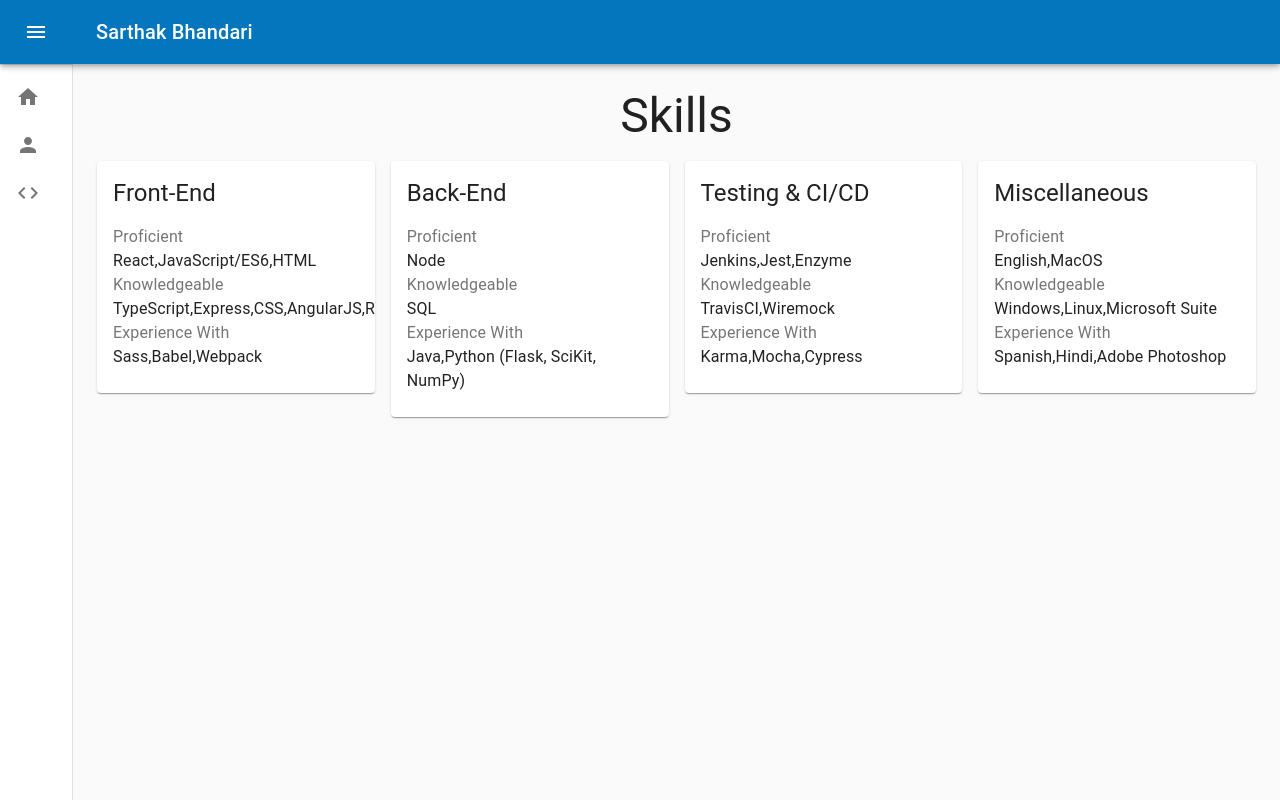
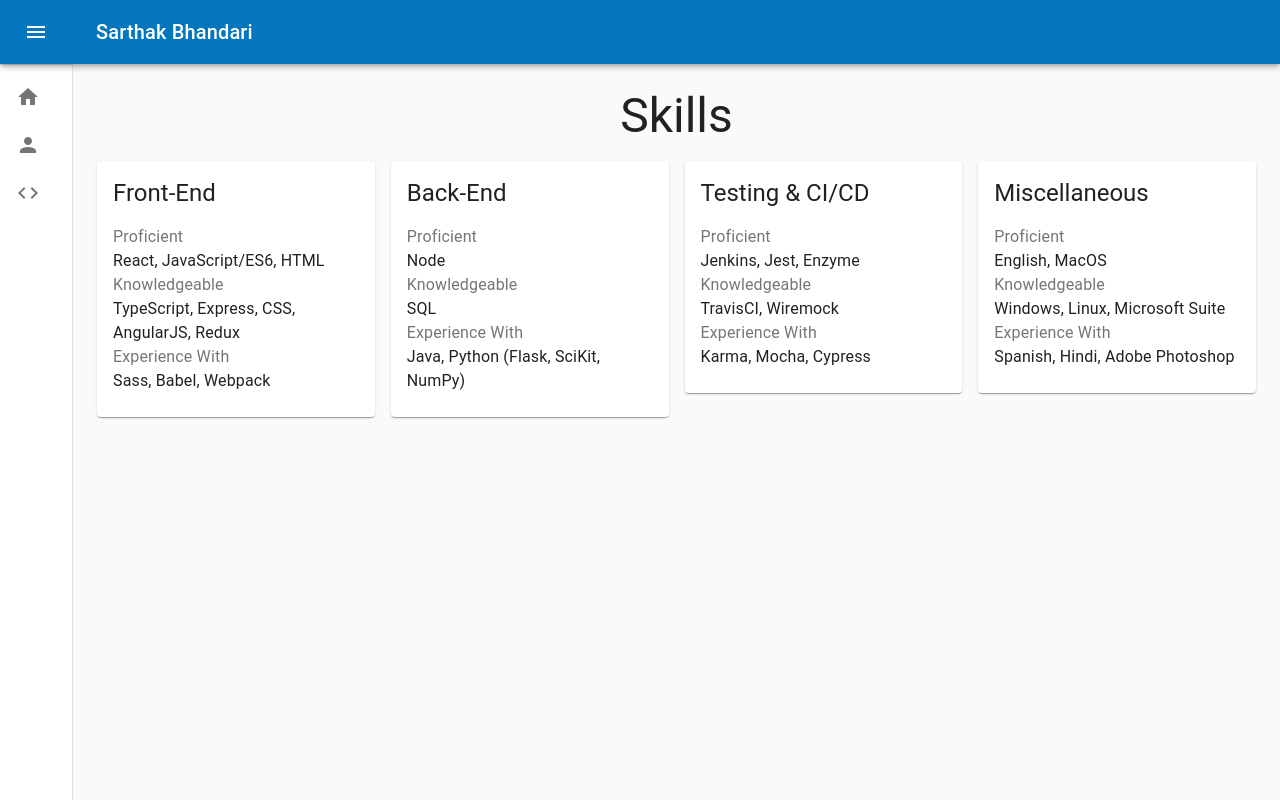
Before and after one commit to sartechb/sartechb.github.io, a React (Create React App) app: page /skills in a window 1280 px wide. Built offline with nearby package versions, Linux system fonts and the light colour scheme.

Commit message:
fix(skills): separate skills properly with a space
Replaces toString with join, rendering the list of skillsets correctly

```diff
--- a/src/pages/Skills.tsx
+++ b/src/pages/Skills.tsx
@@ -75,7 +75,7 @@ export const Skills: React.FC = () => {
                                         Proficient
                                     </Typography>
                                     <Typography align="left">
-                                        {skill.proficient.toString()}
+                                        {skill.proficient.join(', ')}
                                     </Typography>
                                     <Typography
                                         color="textSecondary"
@@ -84,7 +84,7 @@ export const Skills: React.FC = () => {
                                         Knowledgeable
                                     </Typography>
                                     <Typography align="left">
-                                        {skill.knowledgeable.toString()}
+                                        {skill.knowledgeable.join(', ')}
                                     </Typography>
                                     <Typography
                                         color="textSecondary"
@@ -93,7 +93,7 @@ export const Skills: React.FC = () => {
                                         Experience With
                                     </Typography>
                                     <Typography align="left">
-                                        {skill.experienceWith.toString()}
+                                        {skill.experienceWith.join(', ')}
                                     </Typography>
                                 </CardContent>
                             </Card>
```
